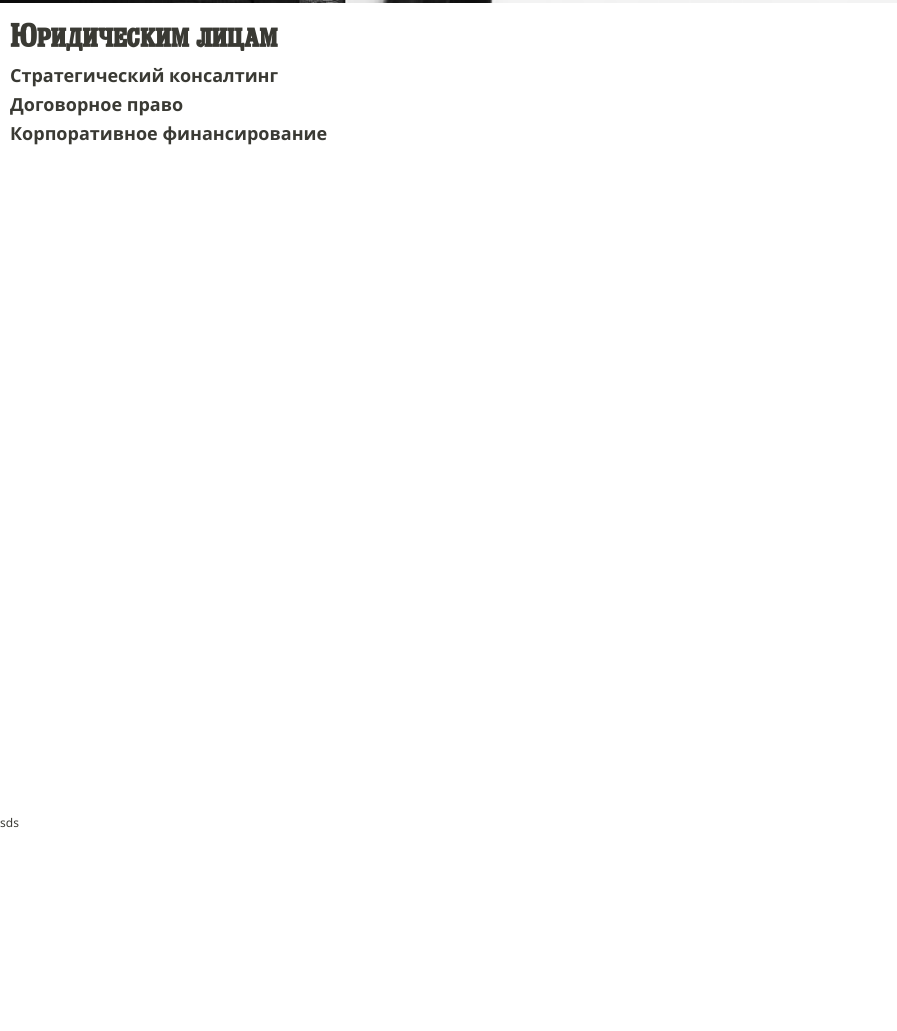
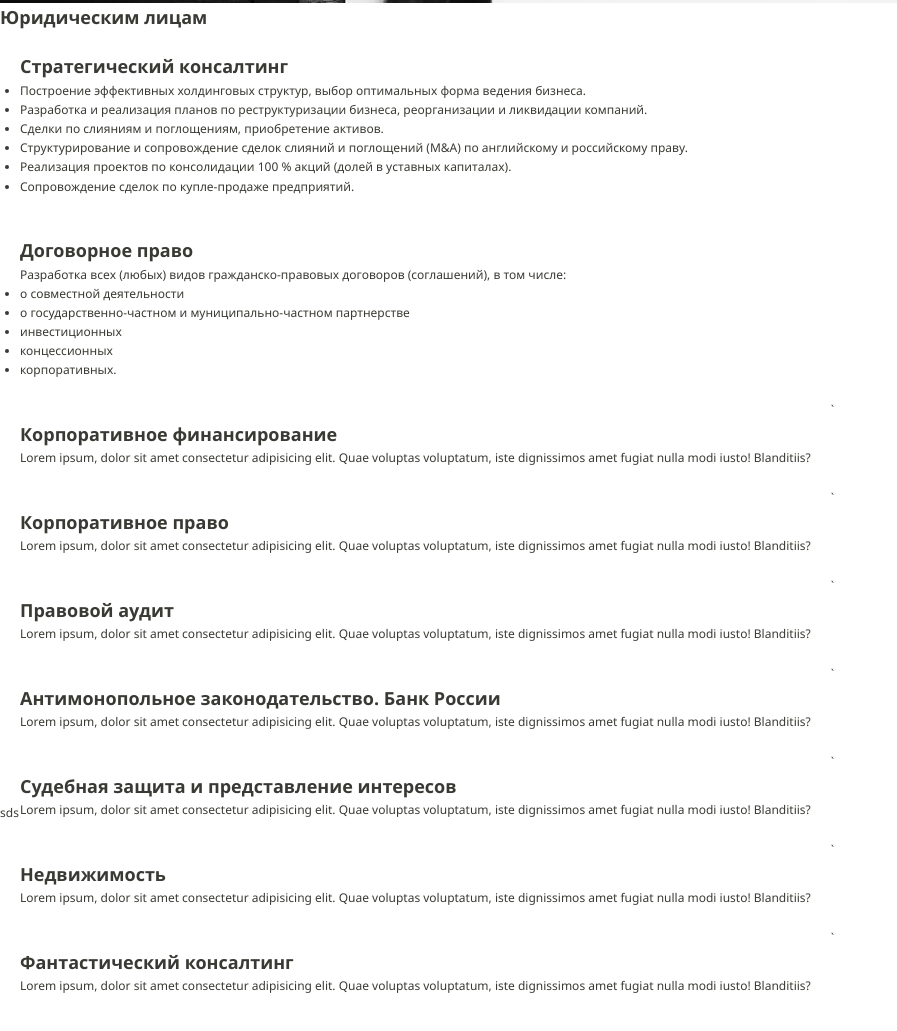
Before and after one commit to andrei-traktatovich/czech, a plain HTML site: page index.html in a window 1280 px wide. Shown: the part 797-1828 px from the top of the page, without its empty margins (0-897 px from the left). Drawn offline with Linux system fonts and the light colour scheme; a web font is replaced by a local one.

Commit message:
sections

```diff
--- a/index.html
+++ b/index.html
@@ -46,11 +46,59 @@
         </section>
 
         <section id="entities">
-            <div class="main-text">
                 <h1>Юридическим лицам</h1>
-                <h2>Стратегический консалтинг</h2>
-                <h2>Договорное право</h2>
-                <h2>Корпоративное финансирование</h2>
+            <div class="tiles-layout">
+
+                <div class="tile">
+                    <h2>Стратегический консалтинг</h2>
+                    <ul>
+                        <li>Построение эффективных холдинговых структур, выбор оптимальных форма ведения бизнеса.
+                        <li>Разработка и реализация планов по реструктуризации бизнеса, реорганизации и ликвидации компаний.
+                        <li>Сделки по слияниям и поглощениям, приобретение активов.
+                        <li>Структурирование и сопровождение сделок слияний и поглощений (M&A) по английскому и российскому праву.
+                        <li>Реализация проектов по консолидации 100 % акций (долей в уставных капиталах).
+                        <li>Сопровождение сделок по купле-продаже предприятий.
+                    </ul>
+                </div>
+                <div class="tile">
+                    <h2>Договорное право</h2>
+                    <p>Разработка всех (любых) видов гражданско-правовых договоров (соглашений), в том числе:</p>
+                    <ul>
+                        <li>о совместной деятельности</li>
+                        <li>о государственно-частном и муниципально-частном партнерстве</li>
+                        <li>инвестиционных</li>
+                        <li>концессионных</li>
+                        <li>корпоративных.</li>
+                    </ul>
+                </div>
+                <div class="tile">
+                    <h2>Корпоративное финансирование</h2>
+                    <p>Lorem ipsum, dolor sit amet consectetur adipisicing elit. Quae voluptas voluptatum, iste dignissimos amet fugiat nulla modi iusto! Blanditiis?</p>
+                </div>`
+                <div class="tile">
+                        <h2>Корпоративное право</h2>
+                        <p>Lorem ipsum, dolor sit amet consectetur adipisicing elit. Quae voluptas voluptatum, iste dignissimos amet fugiat nulla modi iusto! Blanditiis?</p>
+                    </div>`
+                    <div class="tile">
+                            <h2>Правовой аудит</h2>
+                            <p>Lorem ipsum, dolor sit amet consectetur adipisicing elit. Quae voluptas voluptatum, iste dignissimos amet fugiat nulla modi iusto! Blanditiis?</p>
+                        </div>`
+                        <div class="tile">
+                                <h2>Антимонопольное законодательство. Банк России</h2>
+                                <p>Lorem ipsum, dolor sit amet consectetur adipisicing elit. Quae voluptas voluptatum, iste dignissimos amet fugiat nulla modi iusto! Blanditiis?</p>
+                            </div>`
+                            <div class="tile">
+                                    <h2>Судебная защита и представление интересов</h2>
+                                    <p>Lorem ipsum, dolor sit amet consectetur adipisicing elit. Quae voluptas voluptatum, iste dignissimos amet fugiat nulla modi iusto! Blanditiis?</p>
+                                </div>`
+                                <div class="tile">
+                                        <h2>Недвижимость</h2>
+                                        <p>Lorem ipsum, dolor sit amet consectetur adipisicing elit. Quae voluptas voluptatum, iste dignissimos amet fugiat nulla modi iusto! Blanditiis?</p>
+                                    </div>`
+                                    <div class="tile">
+                                            <h2>Фантастический консалтинг</h2>
+                                            <p>Lorem ipsum, dolor sit amet consectetur adipisicing elit. Quae voluptas voluptatum, iste dignissimos amet fugiat nulla modi iusto! Blanditiis?</p>
+                                        </div>`
             </div>
         </section>
 
--- a/style.css
+++ b/style.css
@@ -151,8 +151,21 @@ section {
 }
 
 .main-text {
-    margin: 10px;
+    margin-left: 10px;
+    margin-right: 10px;
 }
+.tiles-layout {
+    display: flex;
+    flex-direction: row;
+    flex-wrap: wrap;
+    align-content: space-between;
+
+}
+.tile {
+
+    margin: 20px;
+}
+
 .main-text h1 {
     font-family: czech;
     font-size: 30px;
@@ -160,12 +173,14 @@ section {
 
 .main-text ul {
     list-style-type: none;
+    list-style-position: inside;
 }
 
 .main-text li {
     font-size: 12px;
     margin-top: 10px;
     font-size: 12px;
+    list-style-position: inside;
 }
 
 .main-text p {
```
Also changed, not shown: flexbox.html (added, +62 -0 lines).
